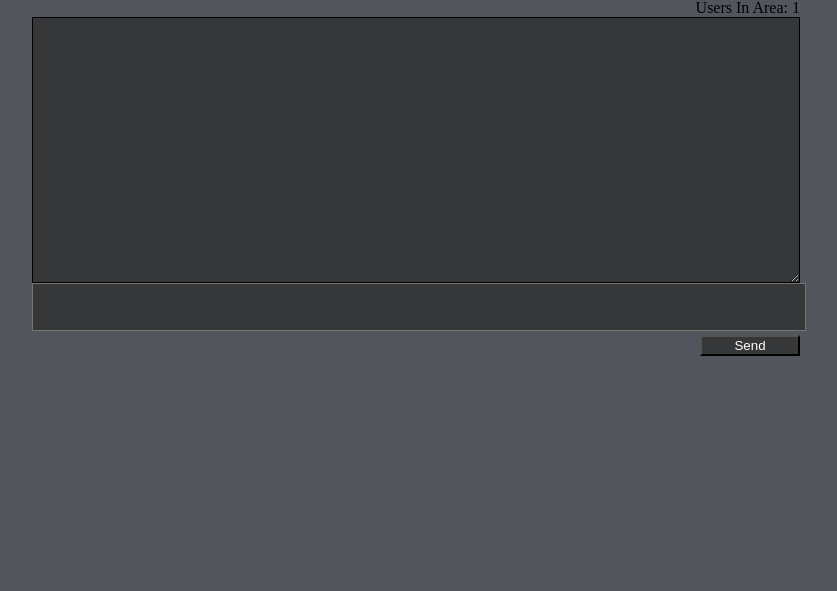
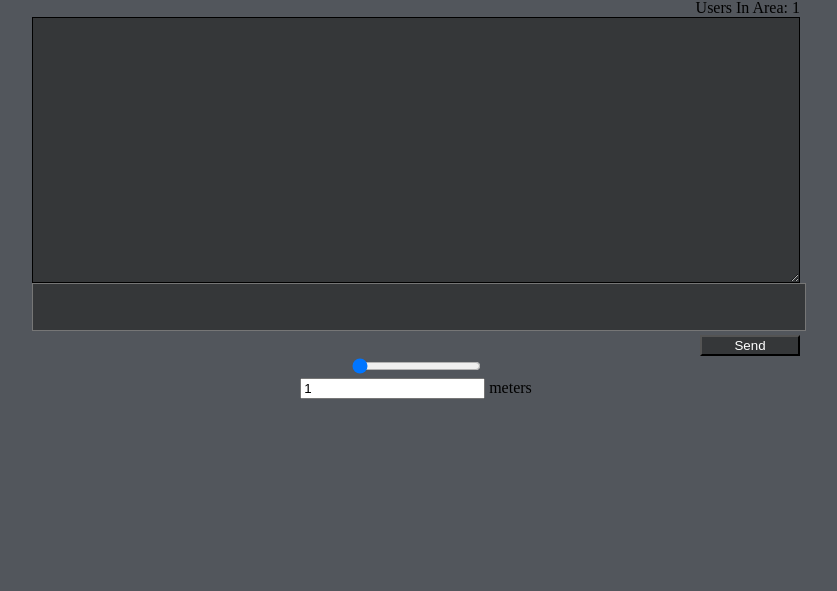
Before and after one commit to SE-Team-Two/LocalSpeak, a Flask app: page / in a window 1280 px wide. Shown: the part 217-808 px from the top of the page, without its empty margins (232-1069 px from the left). Run offline with Flask 2, Linux system fonts and the light colour scheme; some libraries are stand-ins or nearby versions.

Commit message:
Added a slider, doesn't actually change range yet

```diff
--- a/src/templates/layout.html
+++ b/src/templates/layout.html
@@ -63,6 +63,33 @@
 
       {% block chat_room %}{% endblock chat_room %}
 
+	  <center>
+	  <div class="""slidecontainer">
+	    <input id="input" type="range" min="1" max="1000" value="1" oninput="getValue()"/>
+	    </br>
+		<input type="text" id="output" value="1"/> meters
+	  </div>
+	  </center>
+
+
+	  <script>
+		var input = document.getElementById("input")
+		var output = document.getElementById("output")
+
+		function getValue() {
+			let nRoot = 4
+			let percentage = input.max
+			let maxNumAfter4Root = 66.90535568
+			let inputValue = input.value
+			let result = Math.round(Math.pow(((maxNumAfter4Root*inputValue)/percentage),nRoot))
+
+
+			output.value = result
+			chat_room.setRadius = result
+		}
+
+	  </script>
+
     </div>
 
   </body>
```
